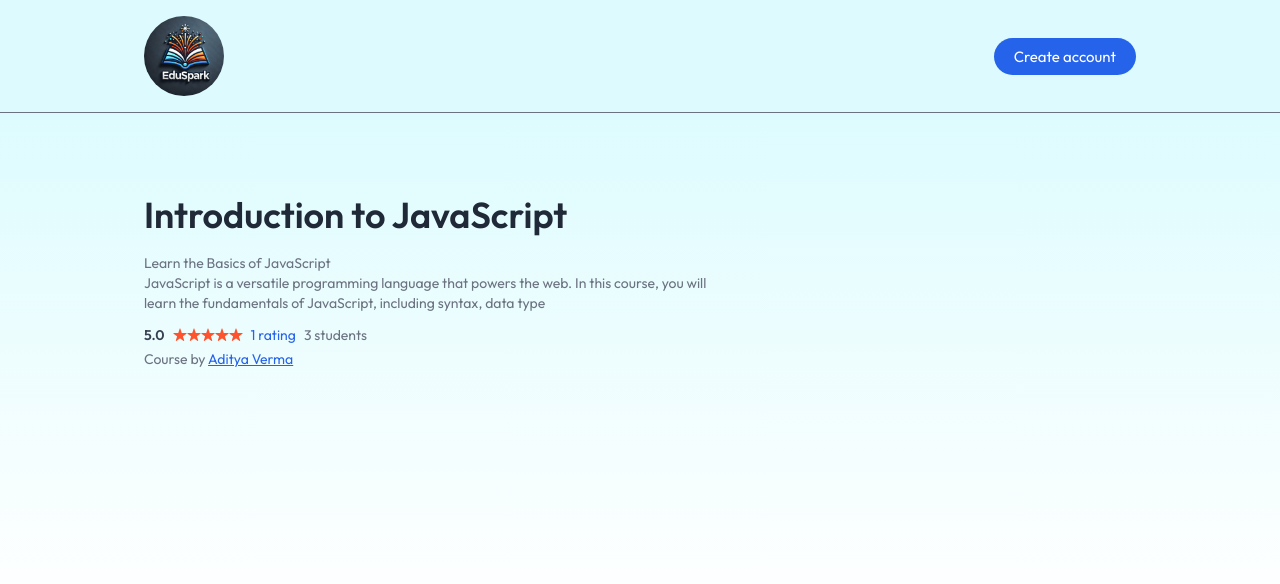
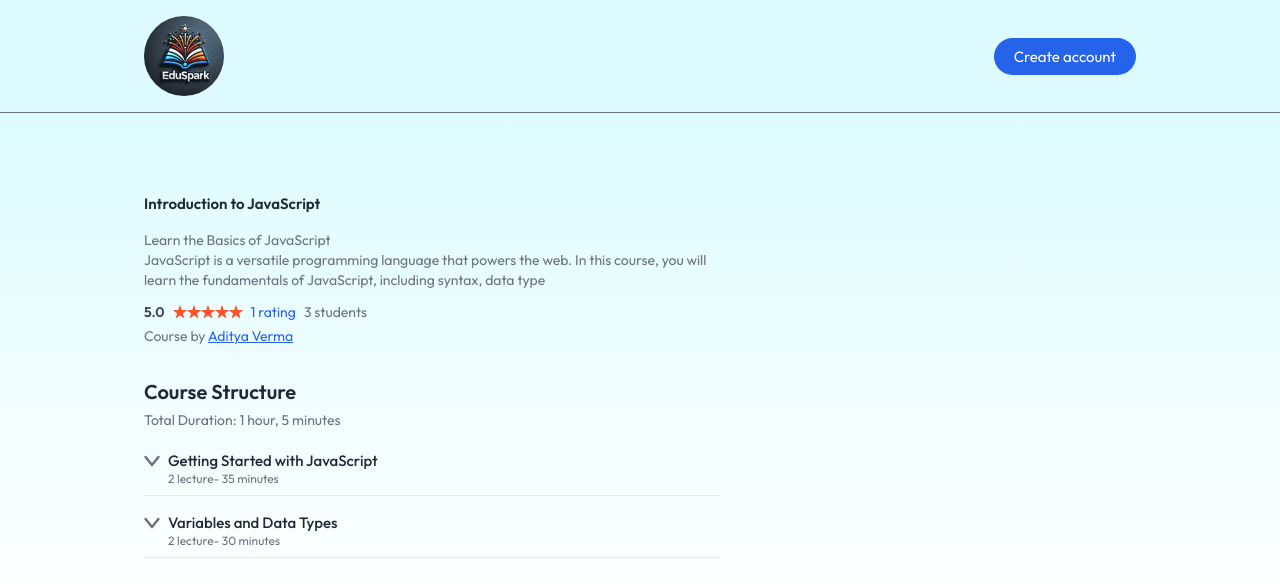
Before and after one commit to AdityaVerma810/Learning-Management-System, a React (Vite) app in the folder client/: page /course/605c72efb3f1c2b1f8e4e1a1 in a window 1280 px wide. Shown: the top 584 px of the page. Built offline with nearby package versions, Linux system fonts and the light colour scheme; no server answers; a web font is replaced by a local one.

Commit message:
making of course structure

```diff
--- a/client/src/context/AppContext.jsx
+++ b/client/src/context/AppContext.jsx
@@ -43,7 +43,7 @@ export const AppContextProvider=(props)=>{
 	}
 	// function to calculate course chapter time
 
-const calculateChapterTie=(chapter)=>{
+const calculateChapterTime=(chapter)=>{
 	let time=0
 	chapter.chapterContent.map((lecture)=> time+= lecture.lectureDuration)
 	return humanizeDuration(time* 60 *1000,{units: ["h","m"]})
@@ -60,13 +60,25 @@ const calculateCourseDuration=(course)=>{
 	return humanizeDuration(time* 60 *1000,{units: ["h","m"]})
 }
 
+
+// function to calcuate number of lecture in the course
+const  calaculateNumberofLecture=(course)=>{
+	let totalLecture=0;
+	course.courseContent.forEach(chapter=>{
+		if(Array.isArray(chapter.chapterContent)){
+			totalLecture+=chapter.chapterContent.length;
+		}
+	});
+	return totalLecture;
+}
+
 useEffect(()=>{
 	fetchAllCourses();
 },[]);
 
 
 	const value={
-		currency,allCourses,navigate,calculateRating,isEducator,setIsEducator
+		currency,allCourses,navigate,calculateRating,isEducator,setIsEducator,calaculateNumberofLecture,calculateCourseDuration,calculateChapterTime
 	}
 
 	return (
--- a/client/src/pages/student/CourseDetails.jsx
+++ b/client/src/pages/student/CourseDetails.jsx
@@ -7,14 +7,18 @@ import Loading from '../../components/students/Loading';
 const CourseDetails = () => {
   const { id } = useParams();
   const [courseData, setCourseData] = useState(null);
-  const { allCourses, calculateRating } = useContext(AppContext);
+  const {
+    allCourses,
+    calculateRating,
+    calculateCourseDuration,
+    calculateChapterTime,
+    // calculateNumberOfLectures (Optional - use only if defined)
+  } = useContext(AppContext);
 
-  const fetchCourseData = async () => {
-    const findCourse = allCourses.find(course => course._id === id);
+  const fetchCourseData = () => {
+    const findCourse = allCourses.find((course) => course._id === id);
     setCourseData(findCourse);
   };
-  // function to calculate course chaptr time
-
 
   useEffect(() => {
     fetchCourseData();
@@ -24,13 +28,14 @@ const CourseDetails = () => {
 
   const rating = calculateRating(courseData);
   const ratingCount = courseData.courseRatings?.length || 0;
+  const duration = calculateCourseDuration(courseData);
 
   return (
-    <>
     <div className='flex md:flex-row flex-col-reverse gap-10 relative items-start justify-between md:px-36 px-8 md:pt-30 pt-20 text-left'>
       <div className='absolute top-0 left-0 w-full h-section-height -z-1 bg-gradient-to-b from-cyan-100/70'></div>
+
       <div className='max-w-xl z-10 text-gray-500'>
-          <h1 className='md:text-course-deatails-heading-large text-course-deatails-heading-small font-semibold text-gray-800'>
+        <h1 className='md:text-course-details-heading-large text-course-details-heading-small font-semibold text-gray-800'>
           {courseData.courseTitle}
         </h1>
 
@@ -54,15 +59,44 @@ const CourseDetails = () => {
               />
             ))}
           </div>
-            <p className='text-blue-600 '>{courseData.courseRatings.length} {courseData.courseRatings.length >1 ? 'ratings ': 'rating'}</p>
+          <p className='text-blue-600'>
+            {ratingCount} {ratingCount > 1 ? 'ratings' : 'rating'}
+          </p>
+          <p>
+            {courseData.enrolledStudents.length}{' '}
+            {courseData.enrolledStudents.length > 1 ? 'students' : 'student'}
+          </p>
+        </div>
 
-            <p>{courseData.enrolledStudents.length} {courseData.enrolledStudents.length > 1 ?'students' : 'student'}</p>
+        <p className='text-sm'>
+          Course by <span className='text-blue-600 underline'>Aditya Verma</span>
+        </p>
 
+        {/* Course Structure */}
+        <div className='pt-8 text-gray-800'>
+          <h2 className='text-xl font-semibold'>Course Structure</h2>
+          <p className='text-sm text-gray-500 pt-1'>
+            Total Duration: {duration}
+          </p>
+
+          <div className='pt-5'>
+            {courseData.courseContent?.map((chapter, index) => (
+              <div key={index} className='mb-4 border-b pb-2'>
+                <div className='flex items-center gap-2'>
+                  <img src={assets.down_arrow_icon} alt='arrow icon' className='w-4 h-4' />
+                  <p className='font-medium'>{chapter.chapterTitle}</p>
                 </div>
-          <p className='text-sm'>Course by <span className='text-blue-600 underline'>Aditya Verma</span></p>
+
+                <p className='text-xs text-gray-500 ml-6'>
+                  {chapter.chapterContent.length} lecture- {calculateChapterTime(chapter)}
+                </p>
+              </div>
+
+            ))}
           </div>
         </div>
-    </>
+      </div>
+    </div>
   );
 };
 
```
Lines whose indentation alone changed are shown as unchanged.
